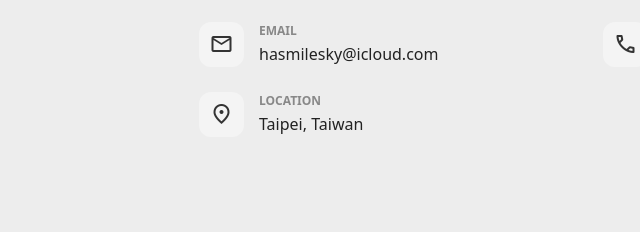
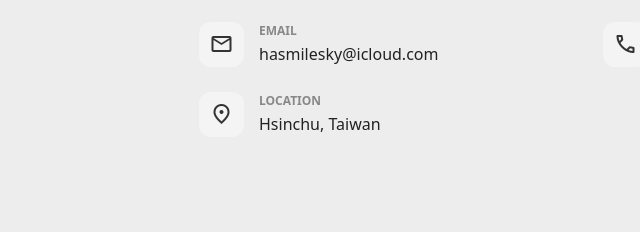
Before and after one commit to hasmilesky/WUHANCHAN, a website: page index.html in a window 1280 px wide. Shown: the part 1468-1700 px from the top of the page, 57-697 px from the left. Drawn offline with nearby package versions, Linux system fonts and the light colour scheme; a web font is replaced by a local one.

Commit message:
Update index.html

```diff
--- a/index.html
+++ b/index.html
@@ -123,7 +123,7 @@
               </div>
               <div class="text-group">
                 <span class="label">Location</span>
-                <span class="value">Taipei, Taiwan</span>
+                <span class="value">Hsinchu, Taiwan</span>
               </div>
             </div>
           </div>
```
